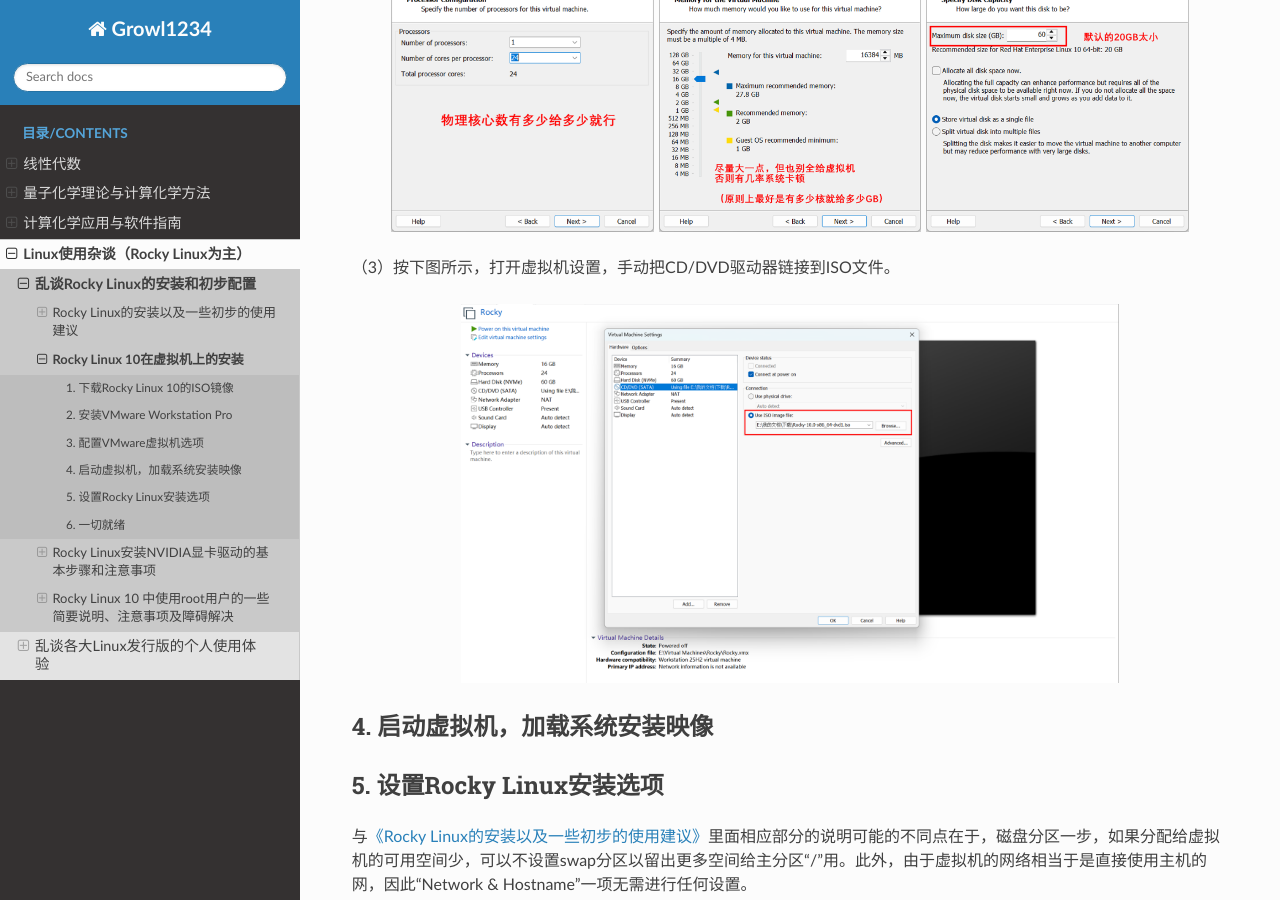
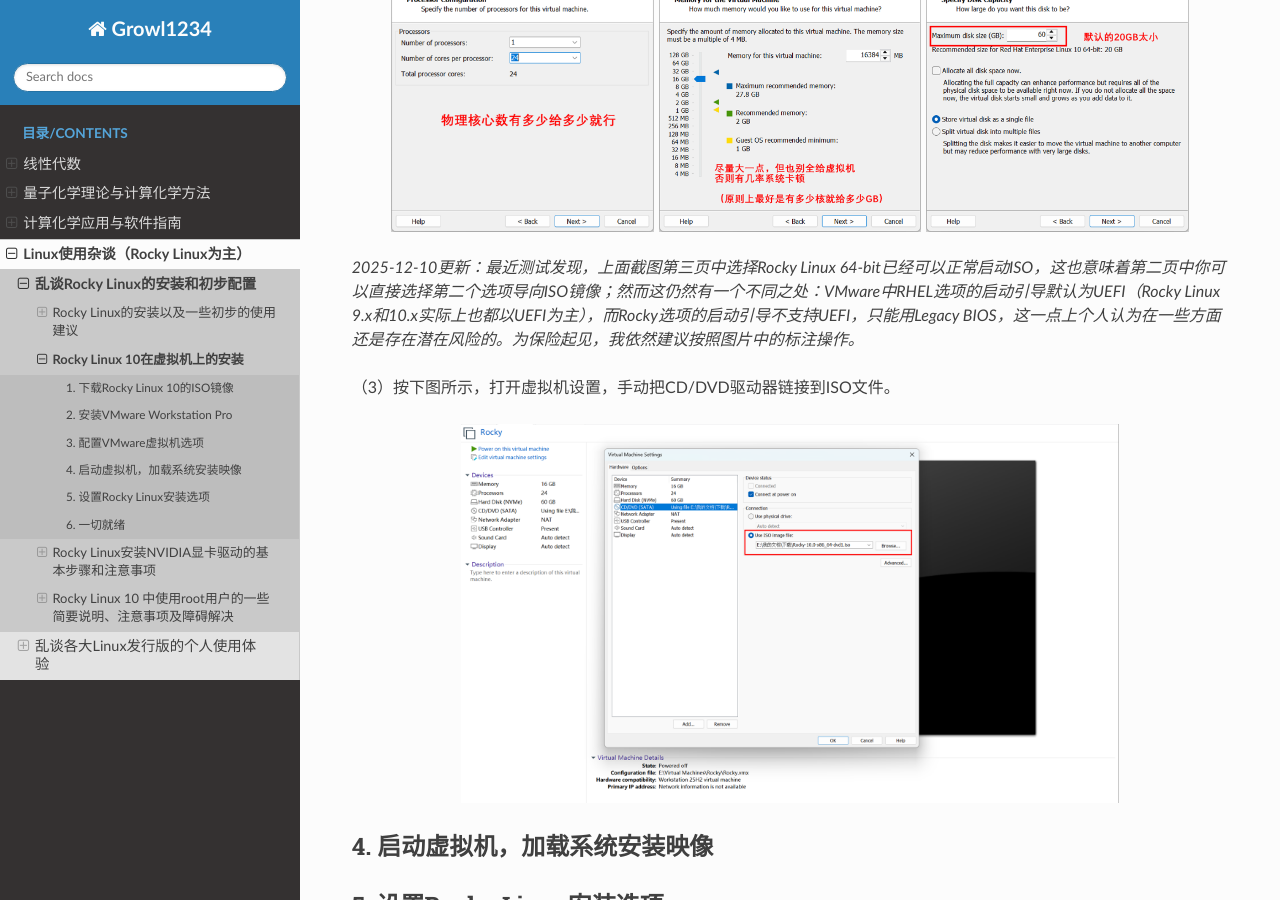
Before and after one commit to Growl1234/RTDProject, a Sphinx documentation site: the page built from source/linux/rocky/vmware_installation.md, in a window 1280 px wide and 900 px high, scrolled down 967 px. Built offline with Sphinx 7.4.7 and the Read the Docs theme 3.1.0, drawn with Linux system fonts in a browser that asks for light colours; some of the changed text lies outside the part shown.

Commit message:
Update vmware_installation.md

```diff
--- a/source/linux/rocky/vmware_installation.md
+++ b/source/linux/rocky/vmware_installation.md
@@ -1,6 +1,6 @@
 ## Rocky Linux 10在虚拟机上的安装
 
-***Last Updated: 2025-10-27***
+***Last Updated: 2025-12-10***
 
 **【写在前面：读这篇文章前吐血建议读者先认真看看我的[《Rocky Linux的安装以及一些初步的使用建议》](./installation)这篇文章，下面涉及的部分重复内容我已经在里写得很详细了，因此不再赘述，仅在有可能的不同点时加一些补充。那篇文章最后的“一些额外的使用建议”对虚拟机也一样适用。】**
 
@@ -25,6 +25,8 @@
   <img src="../../_static/images/vm6.png" width="30%" />
 </p>
 
+*2025-12-10更新：最近测试发现，上面截图第三页中选择Rocky Linux 64-bit已经可以正常启动ISO，这也意味着第二页中你可以直接选择第二个选项导向ISO镜像；然而这仍然有一个不同之处：VMware中RHEL选项的启动引导默认为UEFI（Rocky Linux 9.x和10.x实际上也都以UEFI为主），而Rocky选项的启动引导不支持UEFI，只能用Legacy BIOS，这一点上个人认为在一些方面还是存在潜在风险的。为保险起见，我依然建议按照图片中的标注操作。*
+
 （3）按下图所示，打开虚拟机设置，手动把CD/DVD驱动器链接到ISO文件。
 
 <p align="center">
```
